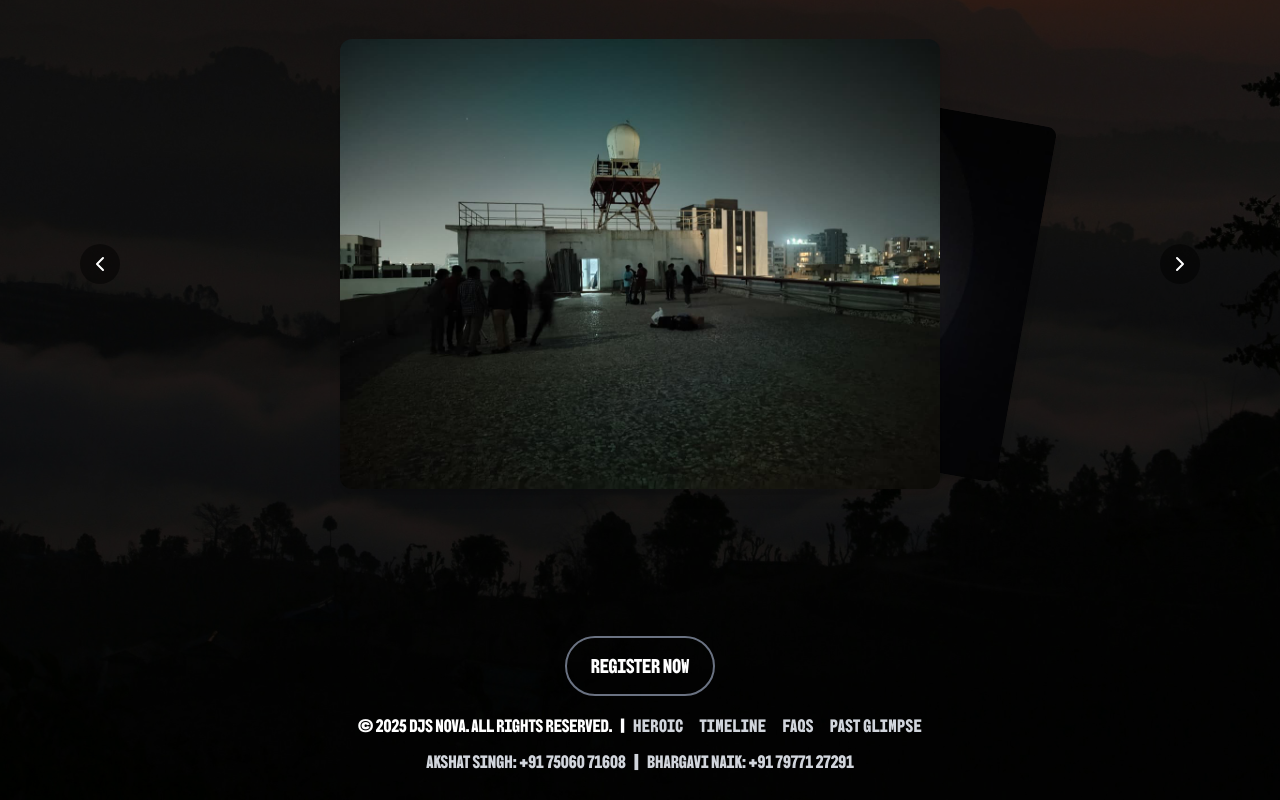
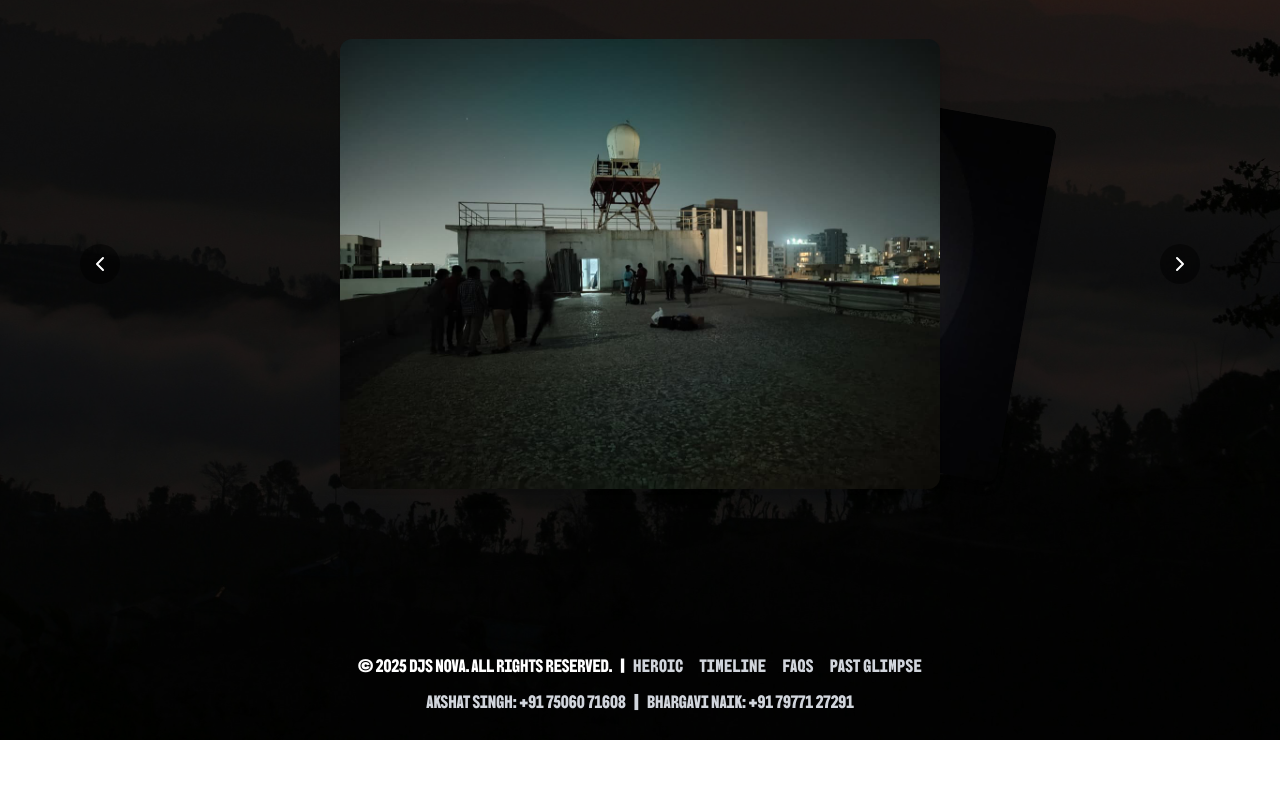
Before and after one commit to ketan-2905/moongazing, a Next.js app: page / in a window 1280 px wide. Shown: the part 4948-5748 px from the top of the page. After the commit the page ends 5688 px from the top, so only its background shows below. Built offline with nearby package versions, Linux system fonts and the light colour scheme.

Commit message:
Register removed

```diff
--- a/components/Footer.tsx
+++ b/components/Footer.tsx
@@ -48,9 +48,9 @@ const Footer = () => {
         href="https://docs.google.com/forms/d/e/1FAIpQLSex9aBBMwl8tXfNoRXqOnsYnMhBkoL1LbYVV5LgUTAtYRFw_Q/viewform"
         className=""
       >
-        <button className="border-2 border-gray-500 p-3 rounded-full flex items-center gap-2 hover:border-[#DE9841] transition-colors duration-300 md:w-[150px] md:h-[60px] text-xl justify-center">
+        {/* <button className="border-2 border-gray-500 p-3 rounded-full flex items-center gap-2 hover:border-[#DE9841] transition-colors duration-300 md:w-[150px] md:h-[60px] text-xl justify-center">
           Register Now
-        </button>
+        </button> */}
       </Link>
 
       <div>
```
